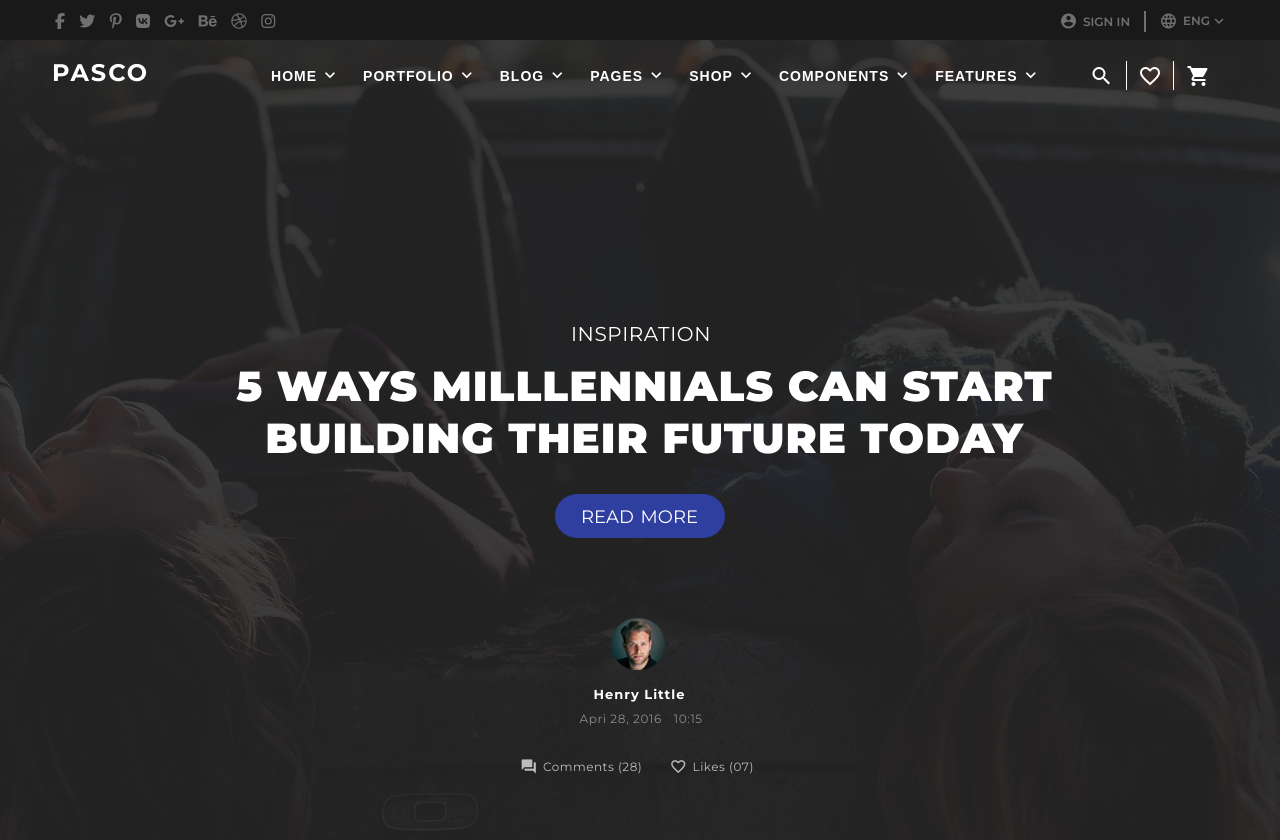
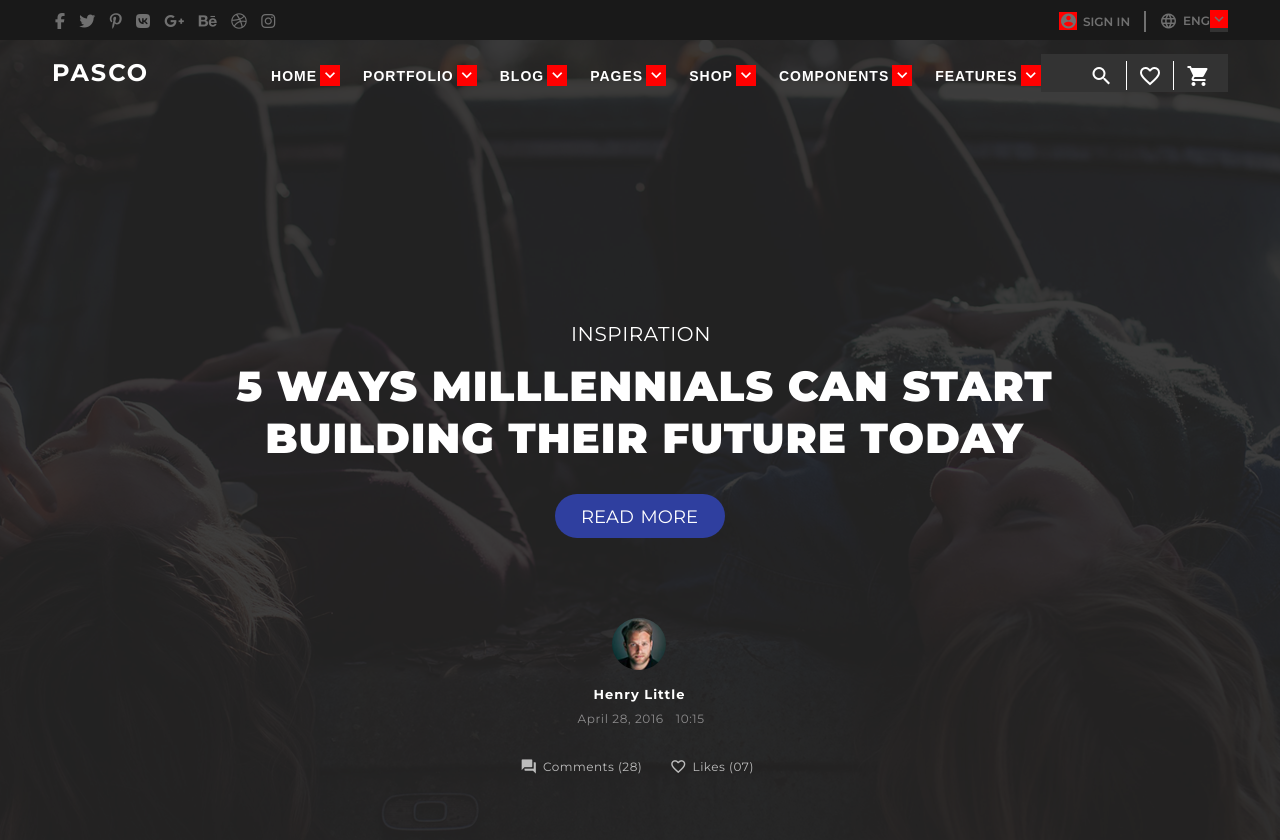
Before and after one commit to iLoveHanekawa/psd-html, a plain HTML site: page index.html in a window 1280 px wide. Drawn offline with nearby package versions, Linux system fonts and the light colour scheme.

Commit message:
removed extra box

```diff
--- a/index.css
+++ b/index.css
@@ -3,8 +3,12 @@
 body {
     margin: 0;
     padding: 0;
-    overflow-x: hidden;
     box-sizing: border-box;
+}
+
+span {
+    margin: 0;
+    padding: 0;
 }
 
 a {
@@ -39,26 +43,20 @@ pre {
     margin: 0;
 }
 
+.material-icon-wrapper {
+    background-color: #333333;
+    height: fit-content;
+}
+
 .custom-body-width {
     width: 1176px;
 }
-
-/* FLEX CONTAINER */
-
-.custom-flex-y {
-    display: flex;
-    flex-direction: column;
-    align-items: center;
-}
-
-/* FLEX CONTAINER */
 
 /* TOP NAVIGATION BAR */
 
 .top-nav {
     display: flex;
     justify-content: center;
-    width: 100vw;
     color: #707070;
     height: 40px;
     background-color: #191919;
@@ -118,7 +116,7 @@ pre {
     margin-right: 13.5px;
 }
 
-.material-icons.custom-font { font-size: 18px; }
+.material-icons.custom-font { font-size: 18px; background-color: red; }
 .material-icons-outlined.custom-font { font-size: 18px; }
 
 /* TOP NAVIGATION BAR */
@@ -133,7 +131,6 @@ pre {
     flex-direction: column;
     align-items: center;
     height: 800px;
-    width: 100vw;
     position: relative;
 }
 
@@ -183,6 +180,7 @@ pre {
     display: flex;
     justify-content: end;
     width: 100%;
+    background-color: #333333;
     align-items: center;
 }
 
@@ -213,6 +211,7 @@ pre {
 
 .hero-main {
     font-family: 'Montserrat', sans-serif;
+    /* percent */
     width: 830px;
     padding-top: 216px;
     color: white;
@@ -241,6 +240,7 @@ pre {
 .hero-main-button {
     background-color: #2f3f9f;
     height: 44px;
+    /* percent */
     width: 170px;
     font-size: 18px;
     padding-top: 12px;
@@ -264,7 +264,7 @@ pre {
 }
 
 .hero-author-img {
-    border-radius: 9999px;
+    border-radius: 50%;
     height: 52px;
     width: 54px;
     object-position: center;
--- a/index.html
+++ b/index.html
@@ -14,7 +14,6 @@
         <link href="https://fonts.googleapis.com/css2?family=Montserrat:ital,wght@0,100;0,200;0,300;0,400;0,500;0,600;0,700;0,900;1,100;1,200;1,400;1,500;1,600;1,700;1,800;1,900&display=swap" rel="stylesheet">
     </head>
     <body>
-        <div class = "custom-flex-y">
 
             <!-- TOP NAVIGATION BAR -->
 
@@ -38,7 +37,7 @@
                         <a href="#" class="top-nav-icon top-nav-right-flex">
                             <span class="material-icons-outlined custom-font">language</span>
                             <span class="top-nav-right-text">ENG</span>
-                            <span class="material-icons custom-font">expand_more</span>
+                            <div class="material-icon-wrapper"><span class="material-icons custom-font">expand_more</span></div>
                         </a>
                     </div>
                 </div>
@@ -87,15 +86,15 @@
                 <div class="hero-main">
                     <h3 class="hero-main-inspiration">INSPIRATION</h3>
                     <div class="hero-main-millennial">
-                        <h1>5 Ways milllennials can start</h1>
-                        <h1>building their future today</h1>
+                        <h1>5 Ways milllennials can start building their future today</h1>
                     </div>
                     <bottom class="hero-main-button">READ MORE</bottom>
                     <figure class="hero-main-author">
+                        <!-- click -->
                         <img class="hero-author-img" src="/images/person1.png" />
                         <figcaption class="hero-author-name">Henry Little</figcaption>
                         <div class="hero-author-date">
-                            <time>Apri 28, 2016</time>
+                            <time>April 28, 2016</time>
                             <time>10:15</time>
                         </div>
                     </figure>
```
